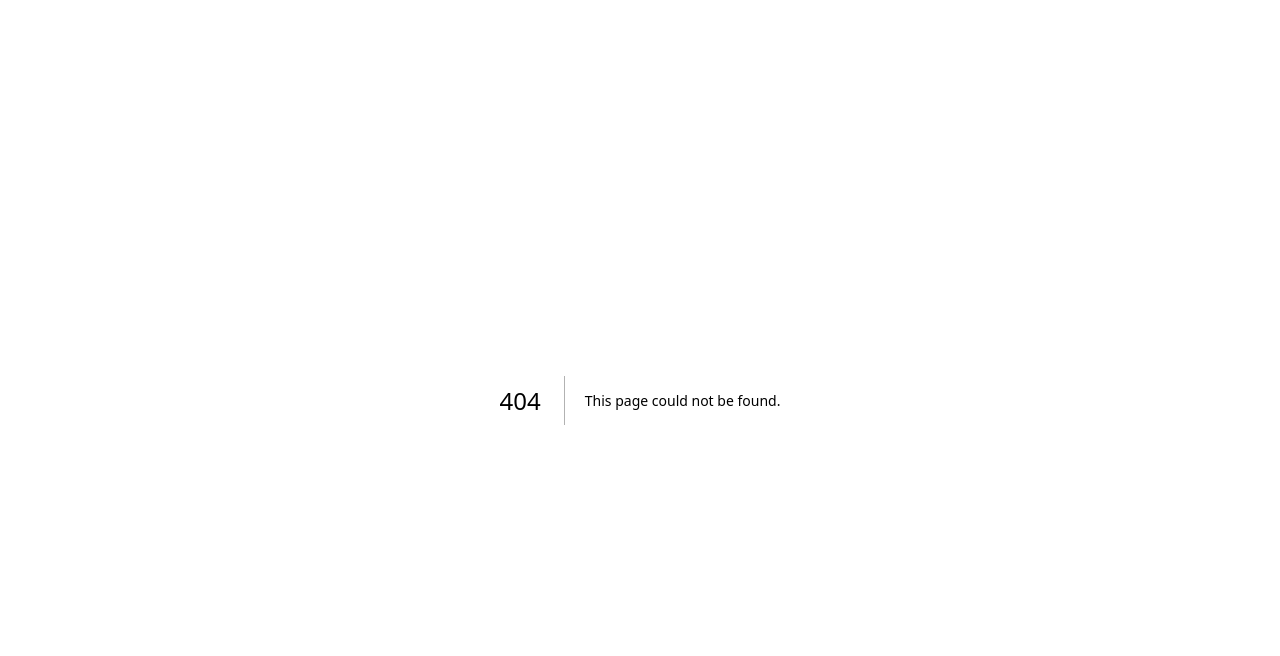
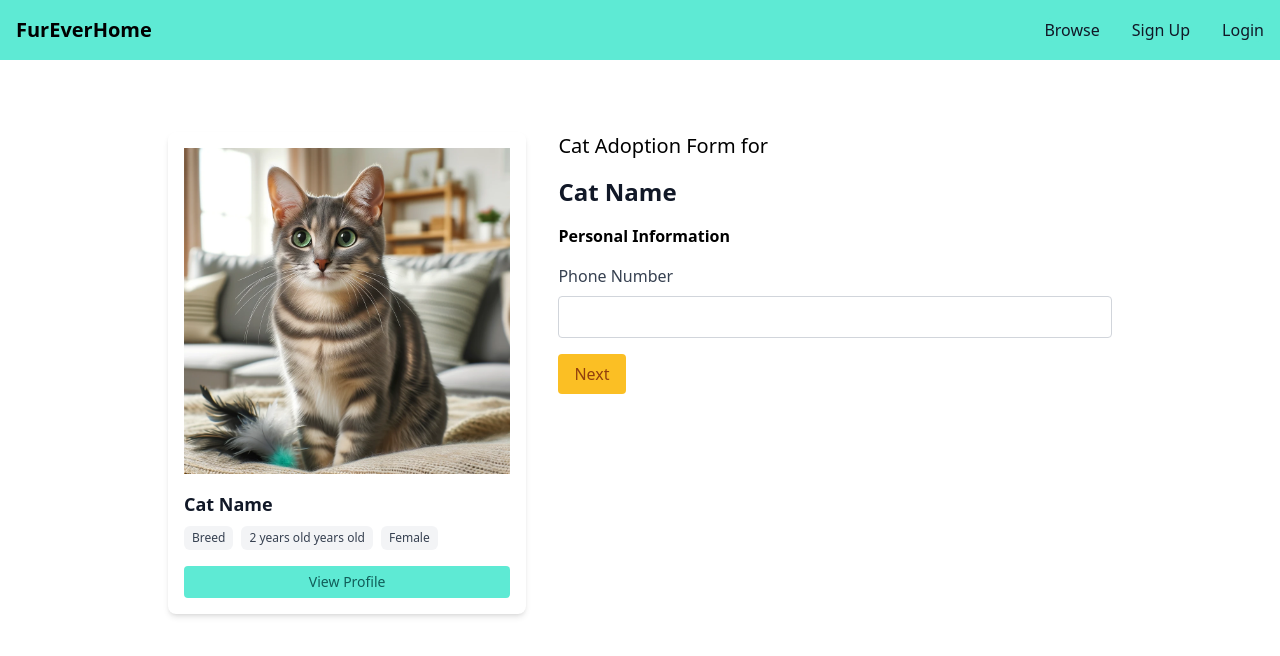
Before and after one commit to hockjootan/cat-adoption-web, a Next.js app: page /cat/1/adopt in a window 1280 px wide. Before the commit this address had no page. Shown: the top 656 px of the page. Built offline with nearby package versions, Linux system fonts and the light colour scheme.

Commit message:
feat: new adoption form page

```diff
--- /dev/null
+++ b/src/pages/cat/[id]/adopt.tsx
@@ -0,0 +1,31 @@
+import Header from "src/components/Header";
+import AdoptionForm from "src/containers/AdoptionForm";
+
+const cat = {
+  name: "Cat Name",
+  age: 4,
+  gender: "Female",
+  breed: "Domestic",
+  description:
+    "This is a long long description. Lorem ipsum sit amet. This is a long long description. Lorem ipsum sit amet. This is a long long description. Lorem ipsum sit amet.",
+  vaccinated: true,
+  neutered: true,
+  dewormed: true,
+};
+
+const AdoptPage: React.FC = () => {
+  return (
+    <div className="min-h-screen flex flex-col">
+      <Header />
+      <div className="my-8">
+        <div className="flex flex-col">
+          <div className="container max-w-screen-lg mx-auto">
+            <AdoptionForm />
+          </div>
+        </div>
+      </div>
+    </div>
+  );
+};
+
+export default AdoptPage;
```
Also changed, not shown: src/pages/cat/[id]/index.tsx (renamed from src/pages/cat/[id].tsx).
